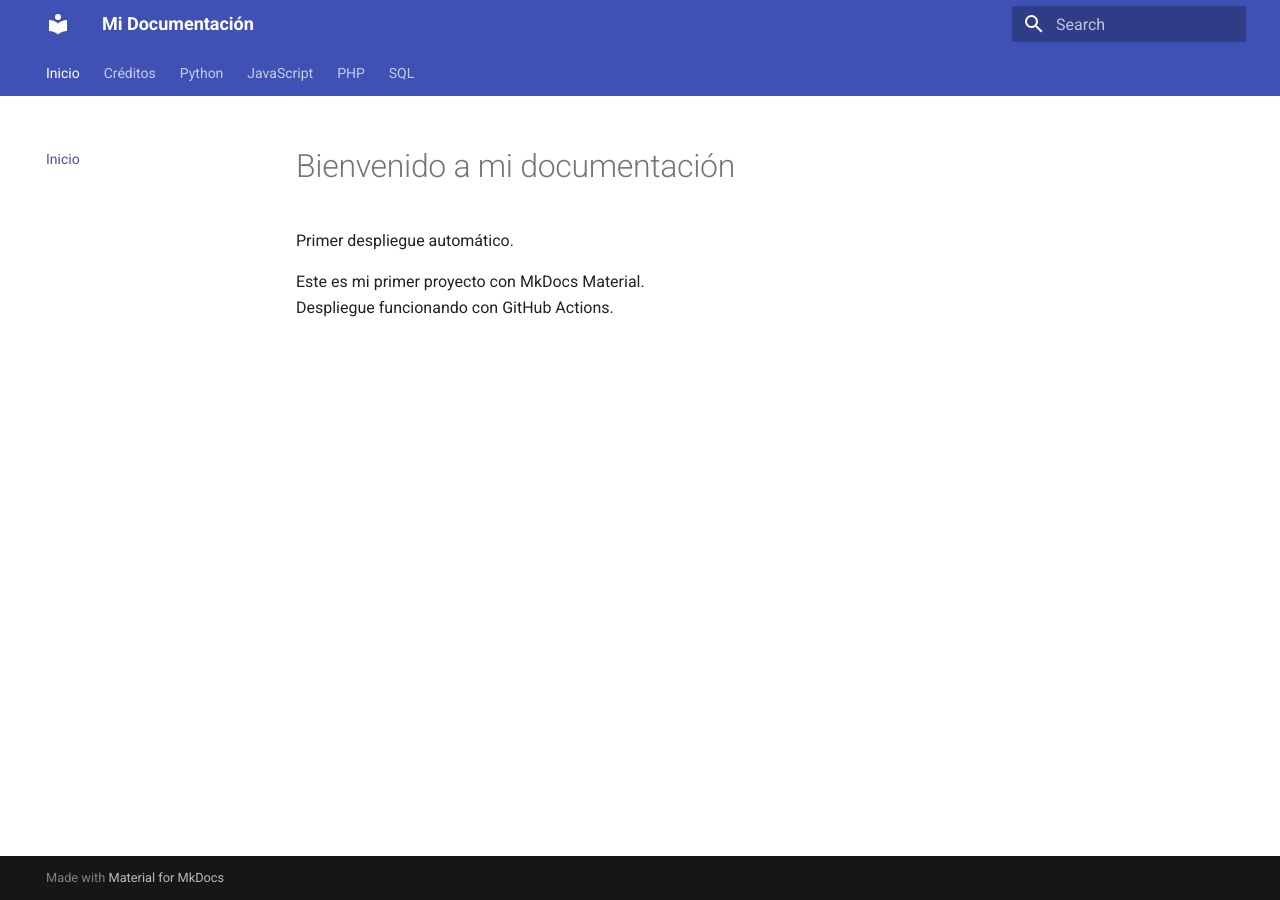
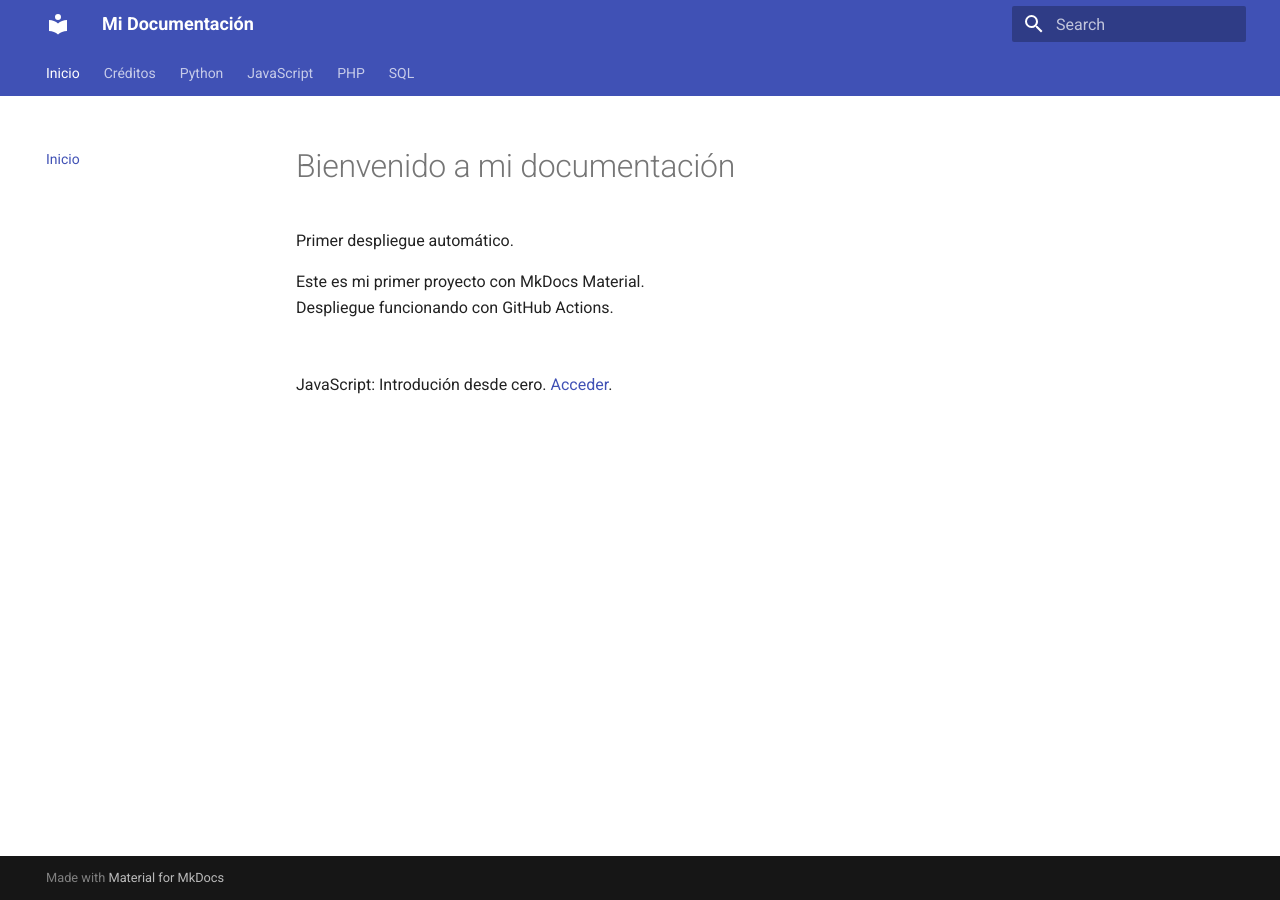
Before and after one commit to elviajerobarato/MkDocs, an MkDocs documentation site: the page built from docs/index.md, in a window 1280 px wide. Built offline with MkDocs 1.6.1 and Material for MkDocs 9.7.7, drawn with Linux system fonts in a browser that asks for light colours.

Commit message:
Update index.md

```diff
--- a/docs/index.md
+++ b/docs/index.md
@@ -3,3 +3,6 @@
 <p>Primer despliegue automático. </p>
 Este es mi primer proyecto con MkDocs Material.<br>
 Despliegue funcionando con GitHub Actions.<br>
+<br>
+<br>
+JavaScript: Introdución desde cero. <a href="JavaScript/index.md">Acceder</a>.
```
